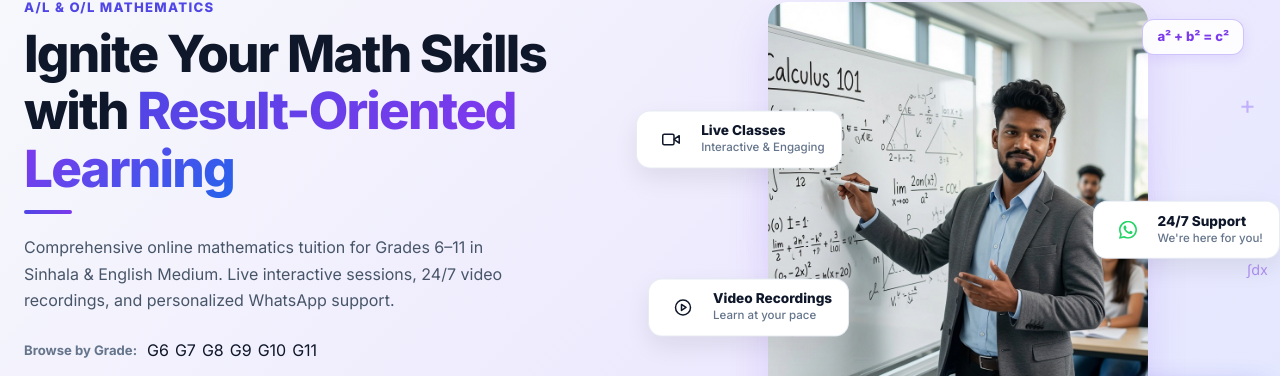
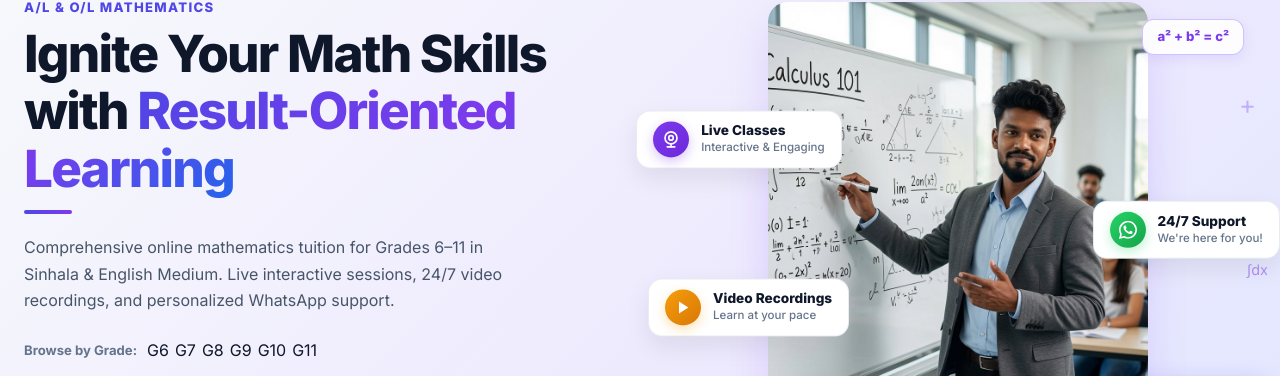
Before and after one commit to Thanuja47/MathSpark, a Next.js app: page / in a window 1280 px wide. Shown: the part 192-568 px from the top of the page. Built offline with nearby package versions, Linux system fonts and the light colour scheme; no server answers.

Commit message:
Upgrade hero icons to solid saturated circular badges and Explore Classes to blue-purple gradient CTA button

```diff
--- a/components/home/RedesignedHomepage.js
+++ b/components/home/RedesignedHomepage.js
@@ -125,9 +125,13 @@ export default function RedesignedHomepage() {
 
               {/* Floating feature card 1: Live Classes */}
               <div className="hphoto-float-card fc-pos-live">
-                <div className="hphoto-card-icon bg-purple-100 text-purple-600">
-                  <svg width="18" height="18" viewBox="0 0 24 24" fill="none" stroke="currentColor" strokeWidth="2" strokeLinecap="round" strokeLinejoin="round">
-                    <path d="M23 7l-7 5 7 5V7z"/><rect x="1" y="5" width="15" height="14" rx="2" ry="2"/>
+                <div className="hphoto-card-icon badge-solid-purple">
+                  {/* Webcam icon matching reference */}
+                  <svg width="18" height="18" viewBox="0 0 24 24" fill="none" stroke="#ffffff" strokeWidth="2.2" strokeLinecap="round" strokeLinejoin="round">
+                    <circle cx="12" cy="10" r="8"/>
+                    <circle cx="12" cy="10" r="3"/>
+                    <path d="M7 22h10"/>
+                    <path d="M12 18v4"/>
                   </svg>
                 </div>
                 <div>
@@ -138,9 +142,10 @@ export default function RedesignedHomepage() {
 
               {/* Floating feature card 2: Video Recordings */}
               <div className="hphoto-float-card fc-pos-video">
-                <div className="hphoto-card-icon bg-amber-100 text-amber-600">
-                  <svg width="18" height="18" viewBox="0 0 24 24" fill="none" stroke="currentColor" strokeWidth="2" strokeLinecap="round" strokeLinejoin="round">
-                    <circle cx="12" cy="12" r="10"/><polygon points="10 8 16 12 10 16 10 8"/>
+                <div className="hphoto-card-icon badge-solid-orange">
+                  {/* Solid white play icon */}
+                  <svg width="16" height="16" viewBox="0 0 24 24" fill="#ffffff">
+                    <polygon points="6 3 20 12 6 21 6 3"/>
                   </svg>
                 </div>
                 <div>
@@ -151,8 +156,9 @@ export default function RedesignedHomepage() {
 
               {/* Floating feature card 3: 24/7 Support */}
               <div className="hphoto-float-card fc-pos-support">
-                <div className="hphoto-card-icon bg-emerald-100 text-emerald-600">
-                  <svg width="18" height="18" viewBox="0 0 24 24" fill="#25D366">
+                <div className="hphoto-card-icon badge-solid-green">
+                  {/* White WhatsApp icon inside green circular badge */}
+                  <svg width="18" height="18" viewBox="0 0 24 24" fill="#ffffff">
                     <path d="M17.472 14.382c-.297-.149-1.758-.867-2.03-.967-.273-.099-.471-.148-.67.15-.197.297-.767.966-.94 1.164-.173.199-.347.223-.644.075-.297-.15-1.255-.463-2.39-1.475-.883-.788-1.48-1.761-1.653-2.059-.173-.297-.018-.458.13-.606.134-.133.298-.347.446-.52.149-.174.198-.298.298-.497.099-.198.05-.371-.025-.52-.075-.149-.669-1.612-.916-2.207-.242-.579-.487-.5-.669-.51a11.945 11.945 0 00-.57-.01c-.198 0-.52.074-.792.372-.272.297-1.04 1.016-1.04 2.479 0 1.462 1.065 2.875 1.213 3.074.149.198 2.096 3.2 5.077 4.487.709.306 1.262.489 1.694.625.712.227 1.36.195 1.871.118.571-.085 1.758-.719 2.006-1.413.248-.694.248-1.289.173-1.413-.074-.124-.272-.198-.57-.347zM12 0C5.373 0 0 5.373 0 12c0 2.127.558 4.126 1.532 5.855L.057 23.633a.5.5 0 00.609.61l5.879-1.464A11.945 11.945 0 0012 24c6.627 0 12-5.373 12-12S18.627 0 12 0zm0 21.818a9.818 9.818 0 01-5.001-1.369l-.36-.214-3.713.924.951-3.62-.234-.372A9.818 9.818 0 1112 21.818z"/>
                   </svg>
                 </div>
@@ -533,21 +539,21 @@ export default function RedesignedHomepage() {
           display: inline-flex;
           align-items: center;
           gap: 10px;
-          background: linear-gradient(135deg,#4f46e5,#3730a3);
-          color: #fff;
+          background: linear-gradient(90deg, #2563eb 0%, #7c3aed 100%);
+          color: #ffffff;
           padding: 13px 28px;
           border-radius: 12px;
           font-size: 0.95rem;
           font-weight: 700;
           text-decoration: none;
-          box-shadow: 0 6px 18px rgba(79,70,229,0.35);
+          box-shadow: 0 6px 20px rgba(37, 99, 235, 0.35);
           transition: all 0.2s cubic-bezier(0.16,1,0.3,1);
         }
         .btn-light-primary:hover {
-          background: linear-gradient(135deg,#4338ca,#312e81);
+          background: linear-gradient(90deg, #1d4ed8 0%, #6d28d9 100%);
           transform: translateY(-2px);
-          box-shadow: 0 8px 24px rgba(79,70,229,0.45);
-          color: #fff;
+          box-shadow: 0 8px 24px rgba(124, 58, 237, 0.45);
+          color: #ffffff;
         }
         .btn-light-secondary {
           display: inline-flex;
@@ -670,11 +676,23 @@ export default function RedesignedHomepage() {
         .hphoto-card-icon {
           width: 36px;
           height: 36px;
-          border-radius: 10px;
+          border-radius: 50%;
           display: flex;
           align-items: center;
           justify-content: center;
           flex-shrink: 0;
+        }
+        .badge-solid-purple {
+          background: linear-gradient(135deg, #7c3aed 0%, #6d28d9 100%);
+          box-shadow: 0 4px 12px rgba(124, 58, 237, 0.3);
+        }
+        .badge-solid-orange {
+          background: linear-gradient(135deg, #f59e0b 0%, #d97706 100%);
+          box-shadow: 0 4px 12px rgba(245, 158, 11, 0.3);
+        }
+        .badge-solid-green {
+          background: linear-gradient(135deg, #25D366 0%, #16a34a 100%);
+          box-shadow: 0 4px 12px rgba(37, 211, 102, 0.3);
         }
         .hphoto-card-title {
           font-size: 0.85rem;
```
